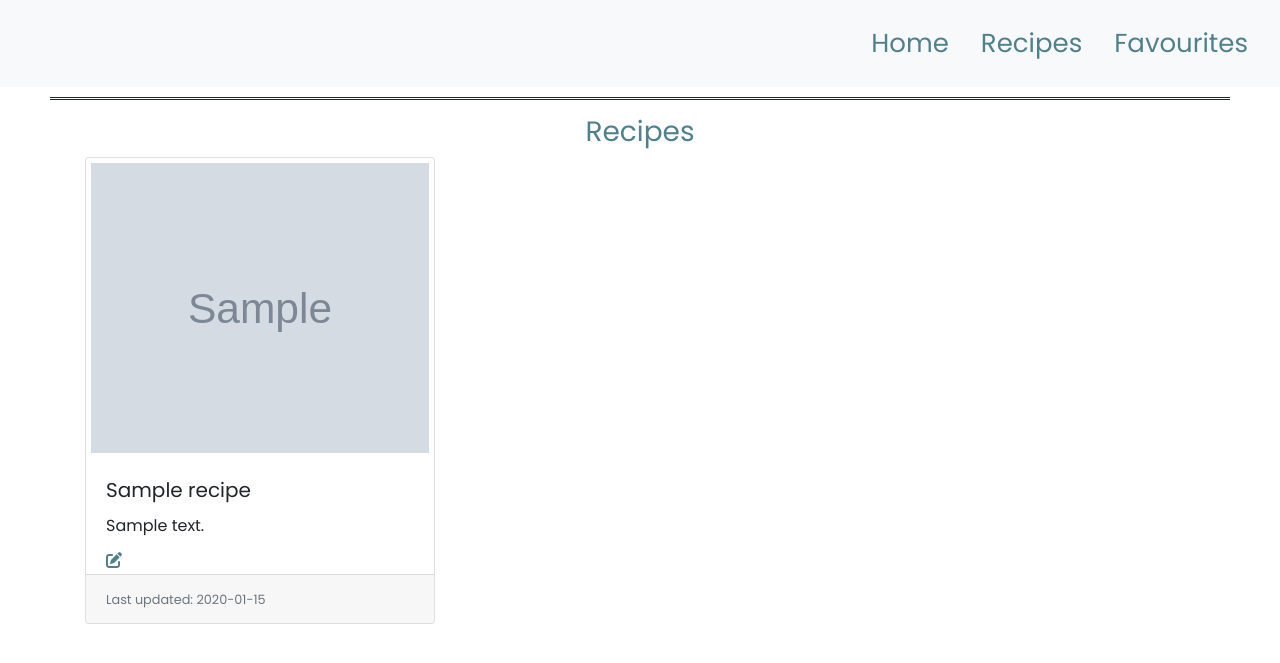
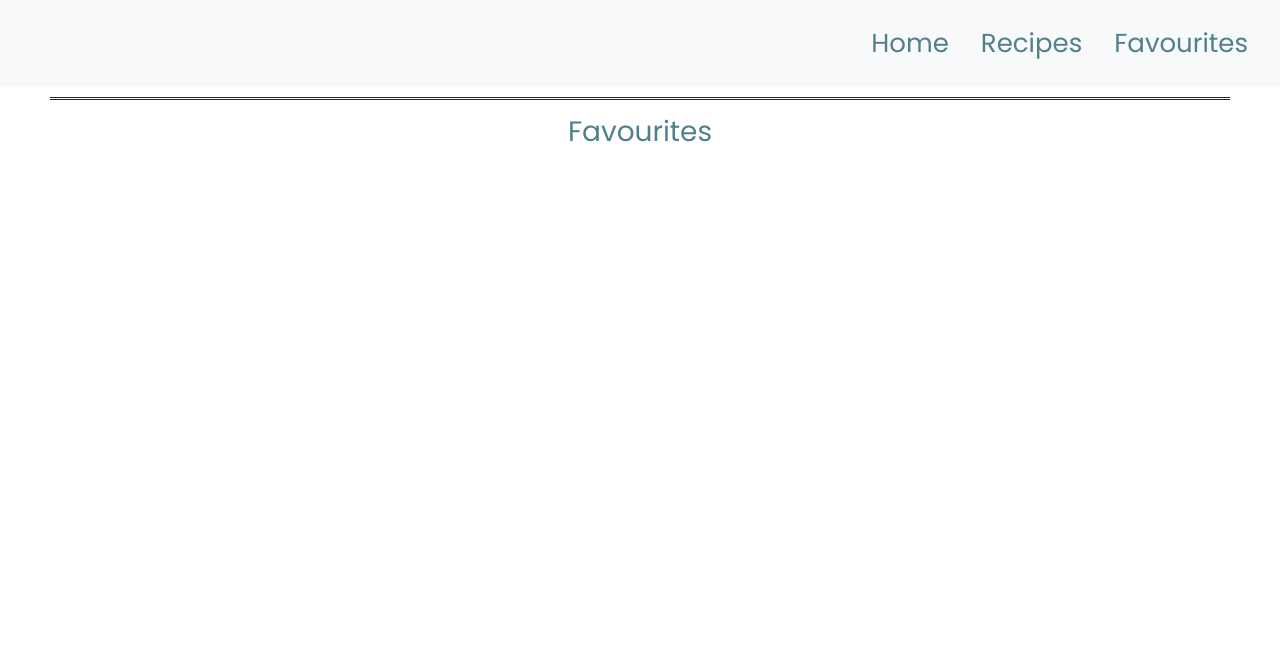
Before and after one commit to haleanana/our-recipe, a Flask app: template templates/favourites.html in a window 1280 px wide. Shown: the top 663 px of the page. Run offline with Flask 2, Linux system fonts and the light colour scheme; the template is opened without the code that fills it: most values are stand-ins (such as "Sample title", 1, 10 or a date in 2020); grey boxes marked "Sample" are stand-in pictures; some libraries are stand-ins or nearby versions.

Commit message:
Added favourites function so users can add recipe as fave and it will show on favourites.html

```diff
--- a/app.py
+++ b/app.py
@@ -65,7 +65,14 @@ def update_recipe(recipe_id):
 
 @app.route('/favourites/<recipe_id>', methods = ['POST'])
 def add_to_favourites(recipe_id):
-    return render_template('favourites.html', recipes = mongo.db.insert_one({'is_fave': 'true'}))
+    mongo.db.recipes.update({'_id': ObjectId(recipe_id)},
+    {'$set' : {'fave': 'Yes'}
+    })
+    return render_template('favourites.html', recipes = mongo.db.recipes.find())
+
+@app.route('/show_favourites')
+def show_favourites():
+    return render_template('favourites.html', recipes = mongo.db.recipes.find())
 
 @app.route('/search', methods = ['POST', 'GET'])
 def search():
--- a/templates/base.html
+++ b/templates/base.html
@@ -34,7 +34,7 @@
 					<a href="{{url_for('get_recipes')}}" class="nav-link m-2 menu-item">Recipes</a>
 				</li>
 				<li class="nav-item">
-					<a href="#" class="nav-link m-2 menu-item">Favourites</a>
+					<a href="{{url_for('show_favourites')}}" class="nav-link m-2 menu-item">Favourites</a>
 				</li>
 			</ul>
 		</div>
--- a/templates/favourites.html
+++ b/templates/favourites.html
@@ -1,11 +1,12 @@
 {% extends 'base.html' %} {% block content %}
 
 <body>
-<h3 class="text-center">Recipes</h3>
+<h3 class="text-center">Favourites</h3>
 <div class="container">
  <div class="row row-cols-3" id="mobile">
-  {% for results in results %}
-  <div class="col mb-4">
+  {% for recipe in recipes %}
+  {% if recipe.fave == 'Yes' %}
+      <div class="col mb-4">
       <div class="card h-100">
         <a href="{{url_for('show_recipe', recipe_id = recipe._id)}}"
           ><img src="{{recipe.url_image}}" class="card-img-top" alt="" ...
@@ -26,8 +27,8 @@
         {% endif %}
         </div>
       </div>
-
     </div>
+    {% endif %}
     {% endfor %}
   </div>
 </div>
--- a/templates/showrecipe.html
+++ b/templates/showrecipe.html
@@ -18,9 +18,11 @@
   <br />
   <div class="row">
     <div class="col">
-      <button type="" id="fave-btn" class="btn btn-primary btn-lg btn-block">
+    <form method="POST" action="{{url_for('add_to_favourites', recipe_id = recipe._id)}}">
+      <button type="submit" id="fave-btn" class="btn btn-primary btn-lg btn-block">
         Add to Favourites
       </button>
+    </form>
     </div>
     <div class="col">
       <button id="fave-btn" class="btn btn-primary btn-lg btn-block">
```
